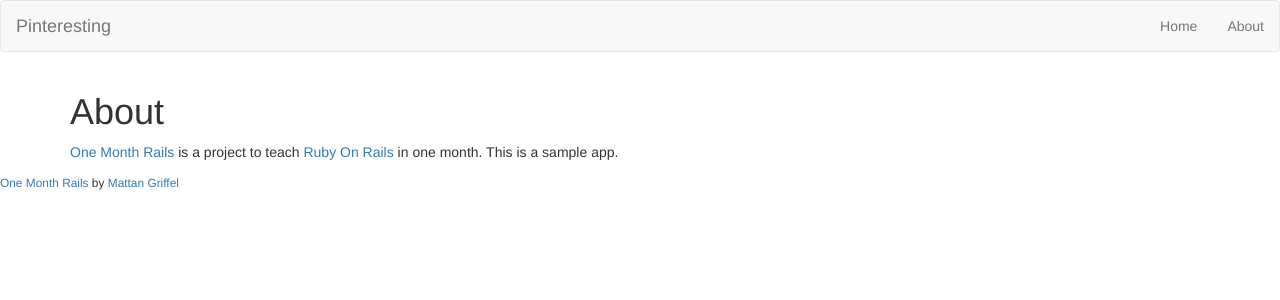
After one commit to numy1448/pinteresting, a Rails app: page /about in a window 1280 px wide. The commit adds this page. Shown: the top 300 px of the page. Run offline with Rails 7, Linux system fonts and the light colour scheme; style sheets or scripts are compiled from the project's sources; some libraries are stand-ins or nearby versions.

Commit message:
Added pages and beginning bootstrap

```diff
--- a/app/assets/javascripts/application.js
+++ b/app/assets/javascripts/application.js
@@ -12,5 +12,6 @@
 //
 //= require jquery
 //= require jquery_ujs
+//= require bootstrap
 //= require turbolinks
 //= require_tree .
--- /dev/null
+++ b/app/assets/javascripts/pages.js.coffee
@@ -0,0 +1,3 @@
+# Place all the behaviors and hooks related to the matching controller here.
+# All this logic will automatically be available in application.js.
+# You can use CoffeeScript in this file: http://coffeescript.org/
--- /dev/null
+++ b/app/assets/stylesheets/bootstrap_and_customization.css.scss
@@ -0,0 +1 @@
+@import 'bootstrap';
--- /dev/null
+++ b/app/assets/stylesheets/pages.css.scss
@@ -0,0 +1,3 @@
+// Place all the styles related to the Pages controller here.
+// They will automatically be included in application.css.
+// You can use Sass (SCSS) here: http://sass-lang.com/
--- /dev/null
+++ b/app/controllers/pages_controller.rb
@@ -0,0 +1,7 @@
+class PagesController < ApplicationController
+  def home
+  end
+
+  def about
+  end
+end
--- /dev/null
+++ b/app/helpers/pages_helper.rb
@@ -0,0 +1,2 @@
+module PagesHelper
+end
--- /dev/null
+++ b/app/views/layouts/_footer.html.erb
@@ -0,0 +1,7 @@
+<div class="footer">
+			<small>
+				<%= link_to "One Month Rails", "http://onemonthrails.com" %>
+				by <%=link_to "Mattan Griffel", "http://mattangriffel.com" %>
+			</small>
+
+		</div>
--- /dev/null
+++ b/app/views/layouts/_header.html.erb
@@ -0,0 +1,23 @@
+<nav class="navbar navbar-default" role="navigation">
+  <!-- Brand and toggle get grouped for better mobile display -->
+  <div class="navbar-header">
+    <button type="button" class="navbar-toggle" data-toggle="collapse" data-target=".navbar-ex1-collapse">
+      <span class="sr-only">Toggle navigation</span>
+      <span class="icon-bar"></span>
+      <span class="icon-bar"></span>
+      <span class="icon-bar"></span>
+    </button>
+    <a class="navbar-brand" href="#">Pinteresting</a>
+  </div>
+
+  <!-- Collect the nav links, forms, and other content for toggling -->
+  <div class="collapse navbar-collapse navbar-ex1-collapse">
+
+    <ul class="nav navbar-nav navbar-right">
+      <li><%= link_to "Home", root_path %></li>
+			<li><%= link_to "About", about_path %></li>
+        </ul>
+      </li>
+    </ul>
+  </div><!-- /.navbar-collapse -->
+</nav>
--- a/app/views/layouts/application.html.erb
+++ b/app/views/layouts/application.html.erb
@@ -5,10 +5,13 @@
 	  <%= stylesheet_link_tag    "application", media: "all", "data-turbolinks-track" => true %>
 	  <%= javascript_include_tag "application", "data-turbolinks-track" => true %>
 	  <%= csrf_meta_tags %>
+	  <meta name="viewport" content="width=device-width, initial-scale=1.0">
 	</head>
 	<body>
-
+		<%= render 'layouts/header' %>
+		<div class = "container">
 		<%= yield %>
-
+	</div>
+		<%= render 'layouts/footer' %>
 	</body>
 </html>
--- /dev/null
+++ b/app/views/pages/about.html.erb
@@ -0,0 +1,7 @@
+<h1>About</h1>
+<p>
+	<%= link_to "One Month Rails", "http://onemonthrails.com" %>
+	is a project to teach
+	<%= link_to "Ruby On Rails", "http://rubyonrails.org" %>
+	in one month. This is a sample app.
+</p>
--- a/config/routes.rb
+++ b/config/routes.rb
@@ -1,4 +1,7 @@
 Pinteresting::Application.routes.draw do
+  root 'pages#home'
+  #get "pages/home"
+  get 'about' => 'pages#about'
   # The priority is based upon order of creation: first created -> highest priority.
   # See how all your routes lay out with "rake routes".
 
```
Also changed, not shown: app/views/pages/home.html.erb (added, +7 -0 lines), test/controllers/pages_controller_test.rb (added, +14 -0 lines), test/helpers/pages_helper_test.rb (added, +4 -0 lines), Gemfile, Gemfile.lock. Lines whose indentation alone changed are shown as unchanged.
